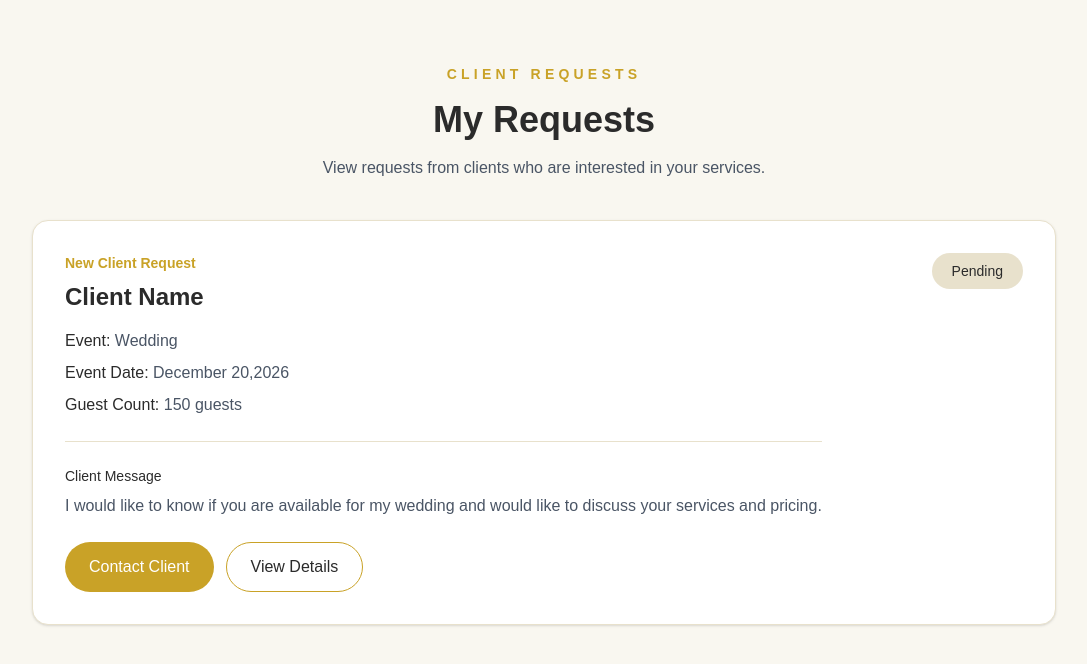
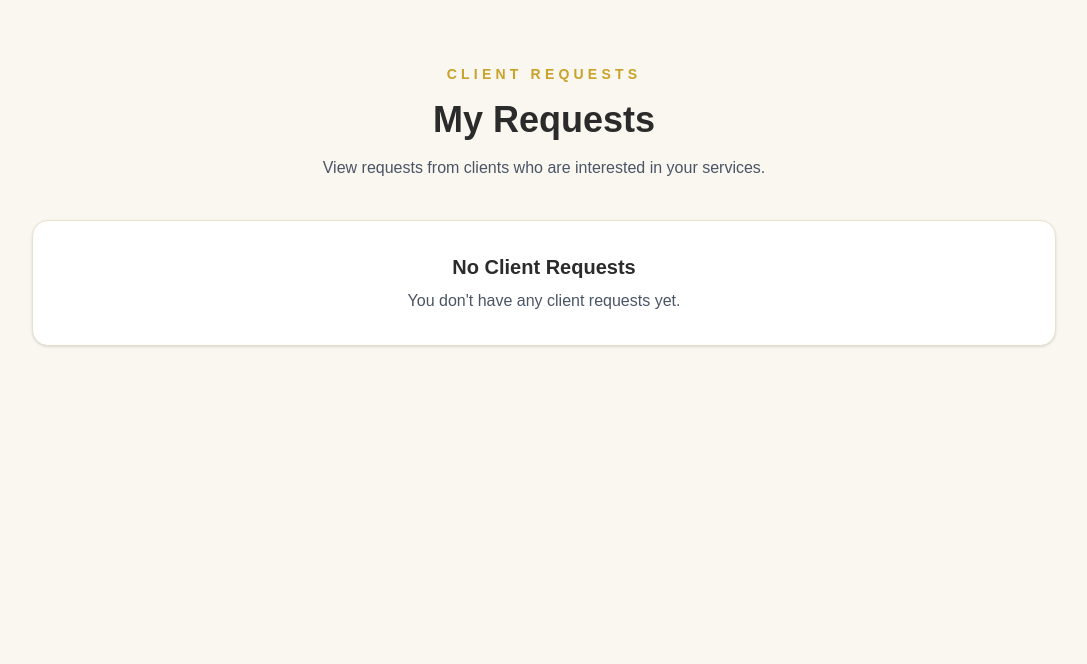
Before and after one commit to ReeSeng1/wedding-event-platform, a Next.js app in the folder frontend/: page /vendors/requests in a window 1280 px wide. Shown: the top 664 px of the page, without its empty margins (96-1183 px from the left). Built offline with nearby package versions, Linux system fonts and the light colour scheme.

Commit message:
update the vendor request page

```diff
--- a/frontend/src/app/vendors/register/page.tsx
+++ b/frontend/src/app/vendors/register/page.tsx
@@ -39,6 +39,7 @@ export default function VendorRegisterPage() {
             portfolioTitle: "",
             portfolioDescription: "",
             portfolioImage: "",
+            requests: [],
         });
         console.log("Vendor Registration submitted");
 
--- a/frontend/src/app/vendors/requests/page.tsx
+++ b/frontend/src/app/vendors/requests/page.tsx
@@ -1,6 +1,19 @@
 "use client";
 
+import { useEffect, useState } from "react";
+import { getVendor } from "@/lib/vendorStorage";
+import { VendorRequest } from "@/types/vendor";
+
 export default function VendorRequestsPage() {
+    const [requests, setRequests] = useState<VendorRequest[]>([]);
+
+    useEffect(() => {
+        const vendor =getVendor();
+
+        if (vendor) {
+            setRequests(vendor.requests || []);
+        }
+    }, []);
     return (
         <main className="min-h-screen bg-[#F9F7F0] px-6 py-16">
             <div className="mx-auto max-w-5xl">
@@ -15,61 +28,16 @@ export default function VendorRequestsPage() {
                         View requests from clients who are interested in your services.
                     </p>
                 </div>
-                <div className="mt-10 rounded-2xl border border-[#E8E1CC] bg-white p-8 shadow-sm">
-                    <div className="flex flex-col gap-6 md:flex-row md:items-start md:justify-between">
-                        <div>
-                            <p className="text-sm font-semibold text-[#C9A227]">
-                                New Client Request
-                            </p>
-                            <h2 className="mt-2 text-2xl font-bold text-[#2B2B2B]">
-                                Client Name
-                            </h2>
-                            <div className="mt-4 space-y-2 text-gray-600">
-                                <p>
-                                    <span className="font-medium text-[#2B2B2B]">
-                                        Event:
-                                    </span>{" "}
-                                    Wedding
-                                </p>
-                                <p>
-                                    <span className="font-medium text-[#2B2B2B]">
-                                        Event Date:
-                                    </span>{" "}
-                                    December 20,2026
-                                </p>
-                                <p>
-                                    <span className="font-medium text-[#2B2B2B]">
-                                        Guest Count:
-                                    </span>{" "}
-                                    150 guests
-                                </p>
-                            </div>
-                            <div className="mt-6 border-t border-[#E8E1CC] pt-6">
-                                <p className="text-sm font-medium text-[#2B2B2B]">
-                                    Client Message
-                                </p>
-                                <p className="mt-2 text-gray-600">
-                                    I would like to know if you are available for my wedding and would like to discuss your services and pricing.
-                                </p>
-                            </div>
-                            <div className="mt-6 flex flex-col gap-3 sm:flex-row">
-                                <button
-                                   type="button"
-                                   className="rounded-full bg-[#C9A227] px-6 py-3 font-medium text-white hover:bg-[#B08D20]">
-                                    Contact Client
-                                </button>
-                                <button
-                                   type="button"
-                                   className="rounded-full border border-[#C9A227] px-6 py-3 font-medium text-[#2B2B2B] hover:bg-[#C9A227]">
-                                    View Details
-                                </button>
-                            </div>
-                        </div>
-                        <div className="rounded-full bg-[#E8E1CC] px-5 py-2 text-sm font-medium text-[#2B2B2B]">
-                            Pending
-                        </div>
+                {requests.length === 0 && (
+                    <div className="mt-10 rounded-2xl border border-[#E8E1CC] bg-white p-8 text-center shadow-sm">
+                        <h2 className="text-xl font-bold text-[#2B2B2B]">
+                            No Client Requests
+                        </h2>
+                        <p className="mt-2 text-gray-600">
+                            You don't have any client requests yet.
+                        </p>
                     </div>
-                </div>
+                )}
             </div>
         </main>
     );
```
Also changed, not shown: frontend/src/types/vendor.ts (+12 -0 lines).
